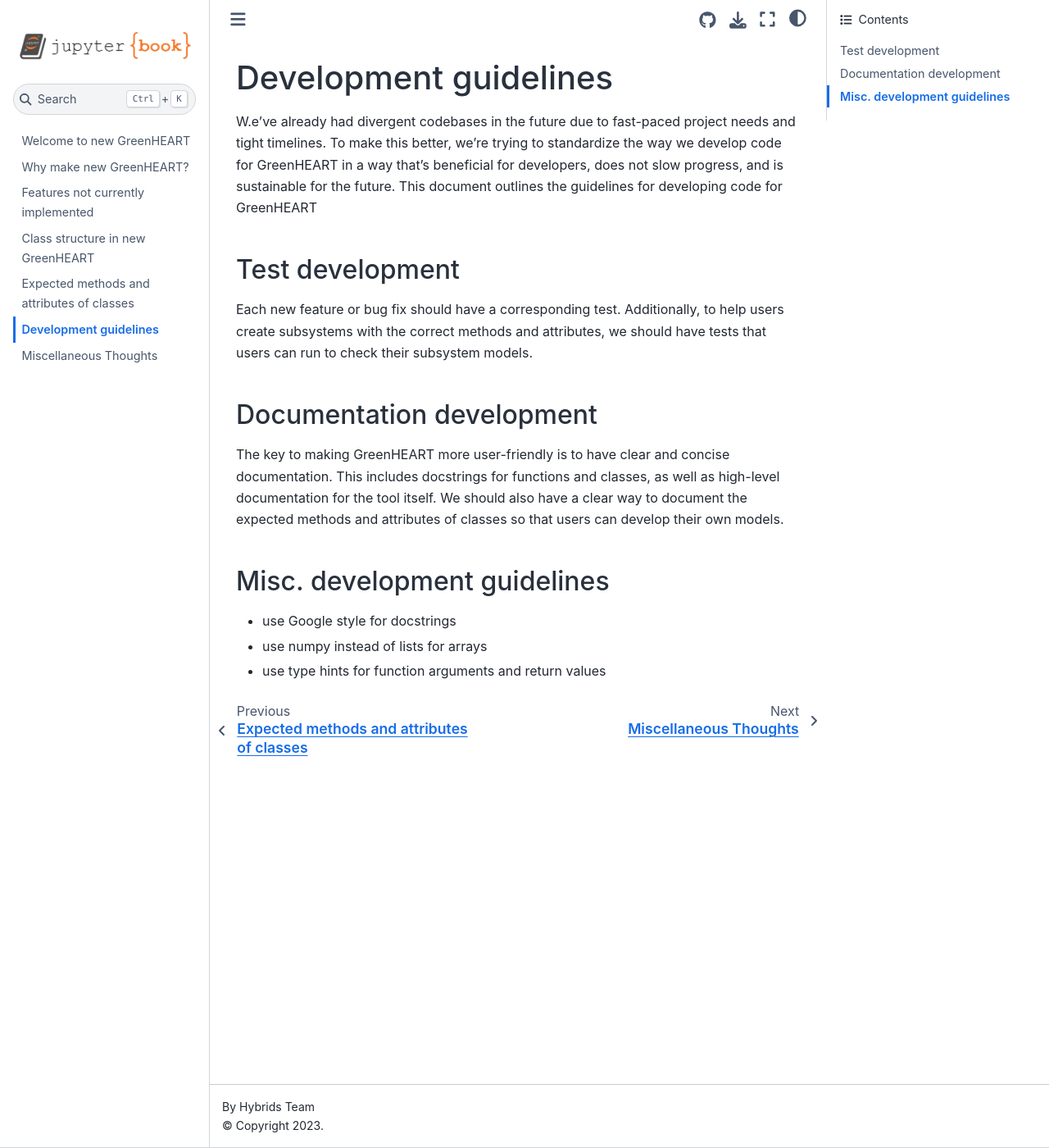
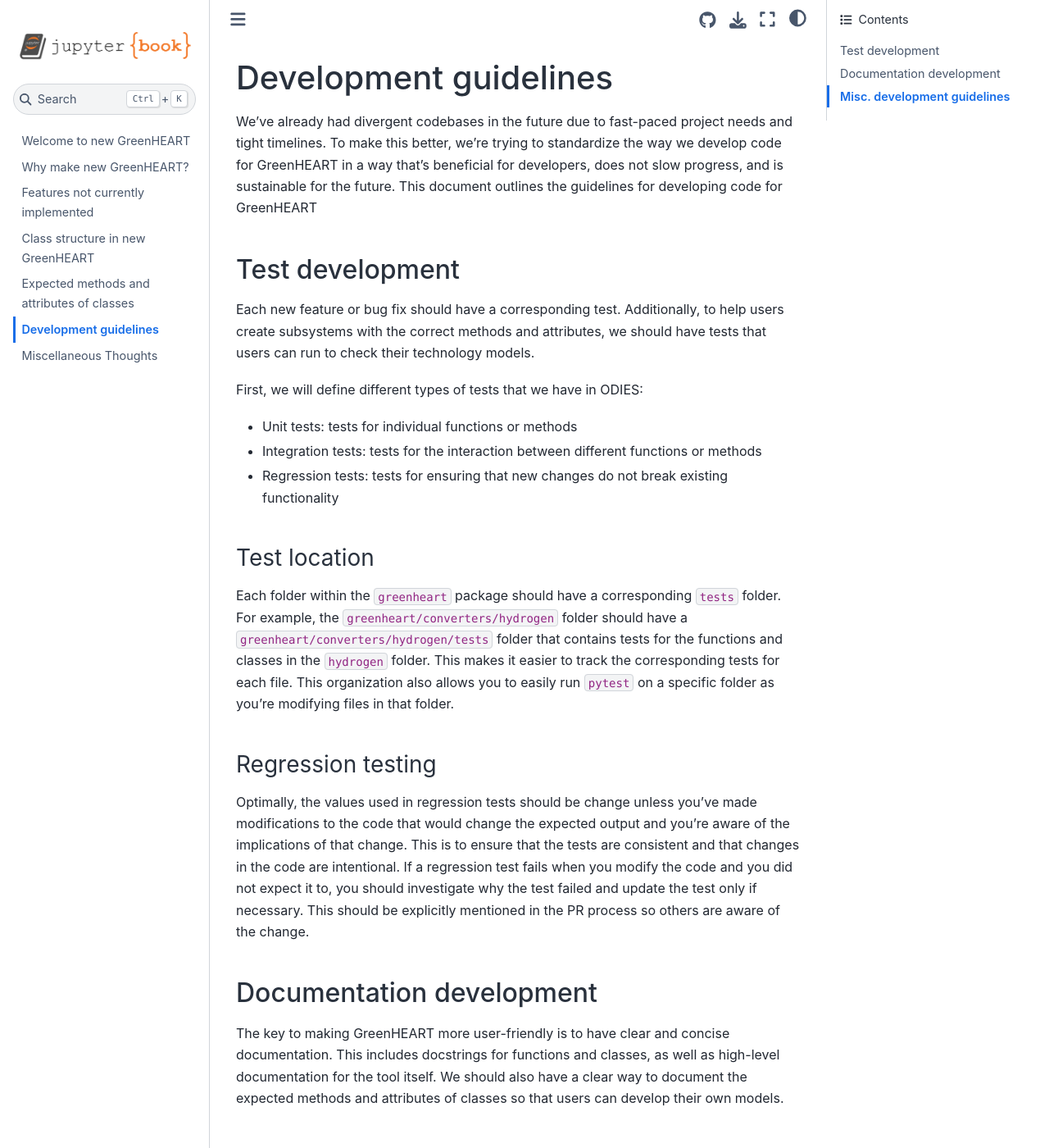
Before and after one commit to johnjasa/new_greenheart, a Jupyter Book: the page built from new_greenheart/docs/development_guidelines.md, in a window 1280 px wide and 1400 px high. Shown: the whole window at 82% size. Built offline with Jupyter Book 1.0.4 settings and Sphinx 7.4.7 and the Sphinx Book theme 1.1.4, drawn with Linux system fonts in a browser that asks for light colours.

Commit message:
Adding testing info to docs

```diff
--- a/new_greenheart/docs/development_guidelines.md
+++ b/new_greenheart/docs/development_guidelines.md
@@ -1,13 +1,32 @@
 # Development guidelines
 
-W.e've already had divergent codebases in the future due to fast-paced project needs and tight timelines.
+We've already had divergent codebases in the future due to fast-paced project needs and tight timelines.
 To make this better, we're trying to standardize the way we develop code for GreenHEART in a way that's beneficial for developers, does not slow progress, and is sustainable for the future.
 This document outlines the guidelines for developing code for GreenHEART
 
 ## Test development
 
 Each new feature or bug fix should have a corresponding test.
-Additionally, to help users create subsystems with the correct methods and attributes, we should have tests that users can run to check their subsystem models.
+Additionally, to help users create subsystems with the correct methods and attributes, we should have tests that users can run to check their technology models.
+
+First, we will define different types of tests that we have in ODIES:
+- Unit tests: tests for individual functions or methods
+- Integration tests: tests for the interaction between different functions or methods
+- Regression tests: tests for ensuring that new changes do not break existing functionality
+
+### Test location
+
+Each folder within the `greenheart` package should have a corresponding `tests` folder.
+For example, the `greenheart/converters/hydrogen` folder should have a `greenheart/converters/hydrogen/tests` folder that contains tests for the functions and classes in the `hydrogen` folder.
+This makes it easier to track the corresponding tests for each file.
+This organization also allows you to easily run `pytest` on a specific folder as you're modifying files in that folder.
+
+### Regression testing
+
+Optimally, the values used in regression tests should be change unless you've made modifications to the code that would change the expected output and you're aware of the implications of that change.
+This is to ensure that the tests are consistent and that changes in the code are intentional.
+If a regression test fails when you modify the code and you did not expect it to, you should investigate why the test failed and update the test only if necessary.
+This should be explicitly mentioned in the PR process so others are aware of the change.
 
 ## Documentation development
 
```
